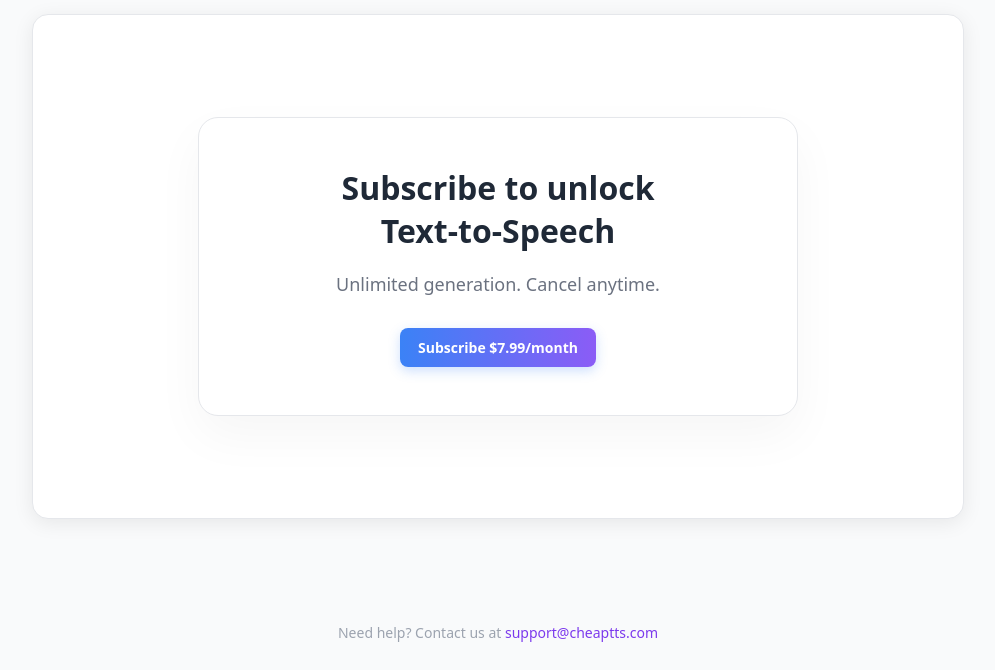
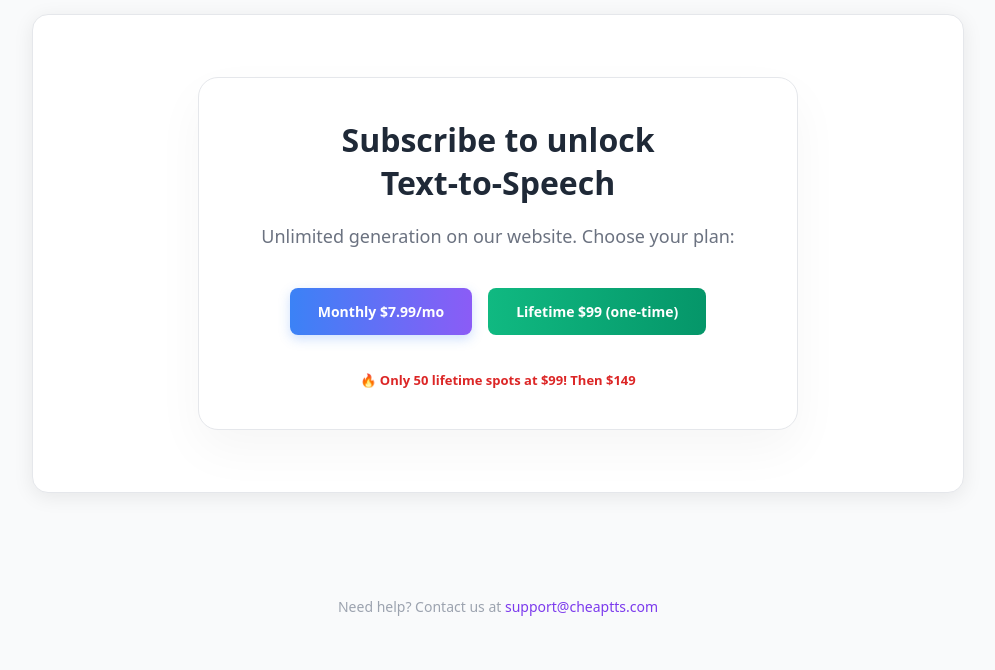
Before and after one commit to Hamza750802/TTS, a Flask app: page /dashboard in a window 1280 px wide. Shown: the part 102-772 px from the top of the page, without its empty margins (142-1137 px from the left). Run offline with Flask 3, Linux system fonts and the light colour scheme; the visitor is signed in with stand-in values (Sample User, id 1); some libraries are stand-ins or nearby versions.

Commit message:
Fix dashboard to show both monthly and lifetime subscription options

```diff
--- a/webapp/templates/index.html
+++ b/webapp/templates/index.html
@@ -445,12 +445,14 @@
   </div>
 </div>
 {% elif not current_user.is_subscribed %}
-<div class="cta">
+<div class="cta" style="max-width: 600px; margin: 40px auto; padding: 40px;">
   <h3>Subscribe to unlock Text‑to‑Speech</h3>
-  <p>Unlimited generation. Cancel anytime.</p>
-  <div class="actions">
-    <a class="btn primary" href="{{ url_for('subscribe') }}">Subscribe $7.99/month</a>
+  <p>Unlimited generation on our website. Choose your plan:</p>
+  <div style="display: flex; gap: 16px; justify-content: center; flex-wrap: wrap; margin-top: 20px;">
+    <a class="btn primary" href="{{ url_for('subscribe') }}" style="padding: 14px 28px;">Monthly $7.99/mo</a>
+    <a class="btn" href="{{ url_for('subscribe', plan='lifetime') }}" style="padding: 14px 28px; background: linear-gradient(90deg, #10b981, #059669); color: white; border: none;">Lifetime $99 (one-time)</a>
   </div>
+  <p style="margin-top: 16px; font-size: 13px; color: #dc2626; font-weight: 600;">🔥 Only 50 lifetime spots at $99! Then $149</p>
 </div>
 {% else %}
 <div class="dashboard-hero">
```
